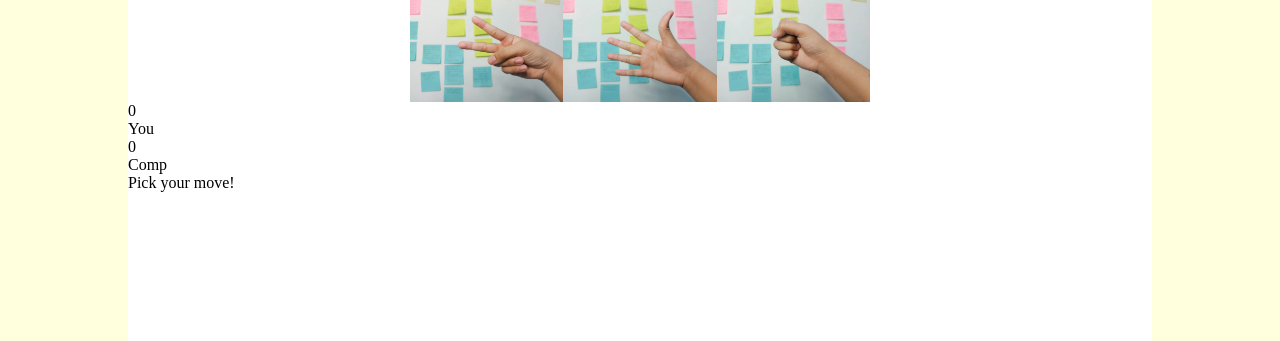
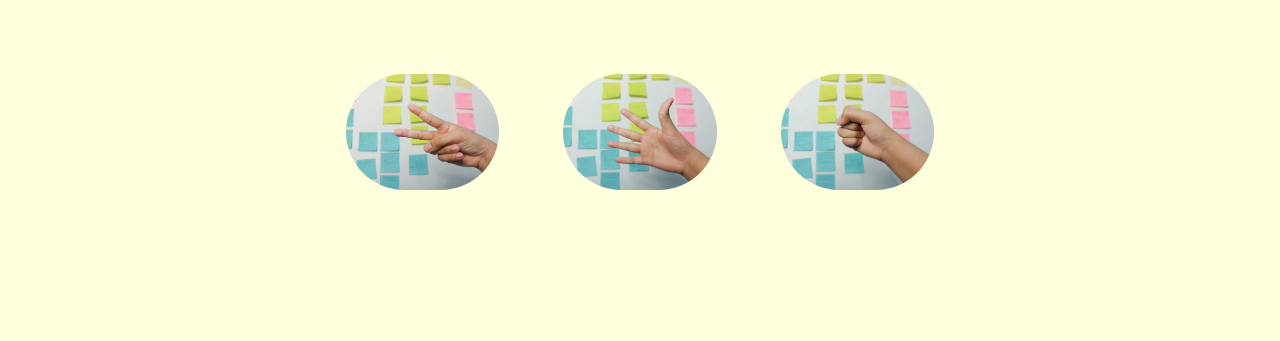
Before and after one commit to RyzenHim/js, a plain HTML site: page index.html in a window 1280 px wide. Shown: the part 53-394 px from the top of the page. Drawn offline with Linux system fonts and the light colour scheme.

Commit message:
styling done

```diff
--- a/style.css
+++ b/style.css
@@ -2,6 +2,7 @@
   padding: 0;
   margin: 0;
   box-sizing: border-box;
+  font-family: Arial, Helvetica, sans-serif;
 }
 .nav {
   background-color: #a2c579;
@@ -9,7 +10,7 @@
   display: flex;
   justify-content: center;
   align-items: center;
-  height: 5vh;
+  height: 6vh;
 }
 .maindiv {
   display: flex;
@@ -20,15 +21,55 @@
 }
 .subdiv {
   width: 80vw;
-  height: 95vh;
+  height: calc(100vh - 6vh);
   display: flex;
   flex-direction: column;
-  background-color: #fff;
+  /* background-color: #fff; */
+  align-items: center;
+  /* gap: 10vh; */
+  justify-content: space-around;
 }
 .images_div {
   display: flex;
   justify-content: center;
+  gap: 5vw;
 }
 .images_div img {
   width: 12vw;
+  border-radius: 100px;
+  overflow: hidden;
 }
+.score {
+  width: 40%;
+  height: 10vh;
+  /* background-color: olivedrab; */
+  background-color: transparent;
+  border-radius: 10px;
+  font-size: 40px;
+  font-weight: 600;
+  color: #61a3ba;
+  display: flex;
+  align-items: center;
+  justify-content: space-around;
+}
+.your_score,
+.comp_score {
+  display: flex;
+  /* background-color: #fff; */
+  flex-direction: column;
+  align-items: center;
+  justify-content: space-between;
+}
+.result {
+  width: 40%;
+  height: 10vh;
+  background-color: #61a3ba;
+  border-radius: 10px;
+  font-size: 40px;
+  font-weight: 600;
+  color: white;
+  display: flex;
+  align-items: center;
+  justify-content: center;
+  cursor: pointer;
+}
```
